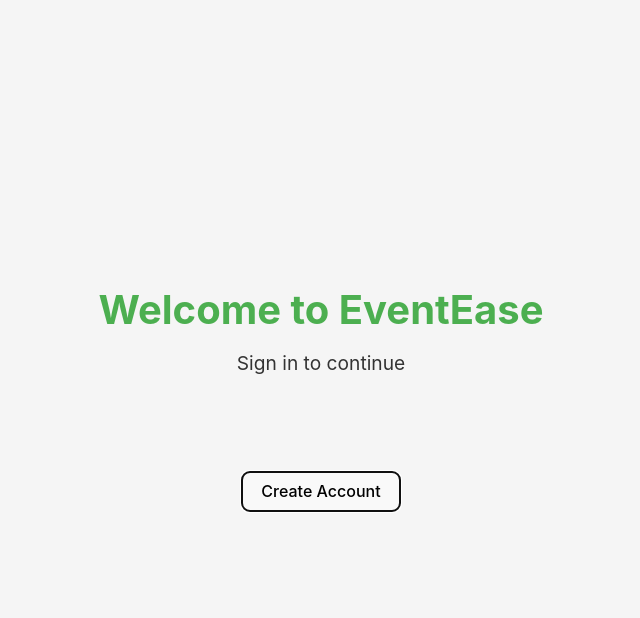
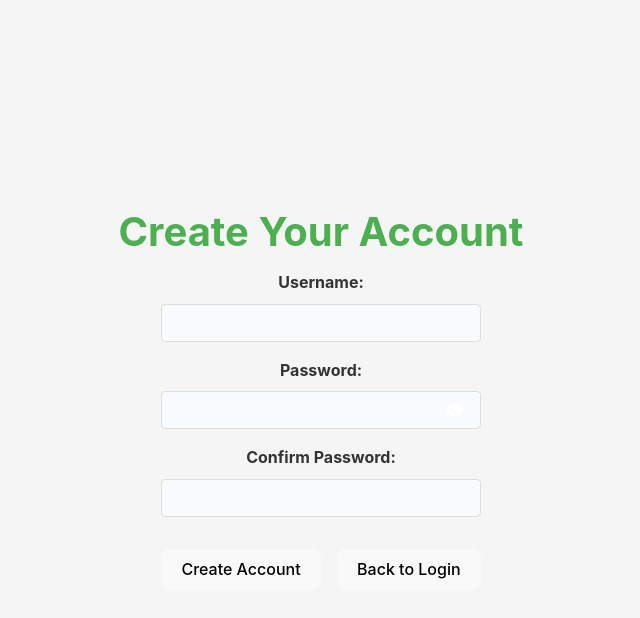
Before and after one commit to treyguinn02/EventEaseFork, a React (Vite) app: page / in a window 1280 px wide. Both pictures are taken after a click on the button "Create Account". Shown: the top 618 px of the page, without its empty margins (319-959 px from the left). Built offline with nearby package versions, Linux system fonts and the light colour scheme.

Commit message:
Add files via upload

```diff
--- a/src/App.jsx
+++ b/src/App.jsx
@@ -8,6 +8,7 @@
 import GuestManagement from './components/GuestManagement';
 import Documentation from './components/Documentation';
 import Login from './components/Login';
+import AccountCreation from './components/AccountCreation';
 import User from './components/User';
 import { projectService, taskService } from './services/api';
 
@@ -22,9 +23,9 @@
   const [events, setEvents] = useState([]);
   const [activeProject, setActiveProject] = useState(null);
   const [projects, setProjects] = useState([]);
-  const [loading, setLoading] = useState(true);
-  const [user, setUser] = useState(null); // State to track the logged-in user
+  const [loading, setLoading] = useState(true);  const [user, setUser] = useState(null); // State to track the logged-in user
   const [usingMockData, setUsingMockData] = useState(false);
+  const [showAccountCreation, setShowAccountCreation] = useState(false); // State to track if account creation page is active
 
   // Add guests state for persistent guest management
   const [guests, setGuests] = useState([
@@ -275,17 +276,33 @@
         return <Home setActiveTab={setActiveTab}/>;
     }
   };
-
-  // If the user is not logged in, show the Login screen
+  // If the user is not logged in, show the Login screen or Account Creation
   if (!user) {
+    if (showAccountCreation) {
+      return (
+        <AccountCreation
+          onAccountCreated={() => {
+            // After account creation, redirect to Home page by setting the user
+            // In a real app, you would save user data returned from your backend
+            const tempUserData = { profile: { name: 'New User' }, token: 'temp-token' };
+            setUser(tempUserData);
+            localStorage.setItem('user', JSON.stringify(tempUserData)); // Persist login
+            setActiveTab('Home');
+          }}
+          onCancel={() => setShowAccountCreation(false)} // Allow going back to login
+        />
+      );
+    } else {
       return (
         <Login
           onLoginSuccess={(userData) => {
             setUser(userData);
             localStorage.setItem('user', JSON.stringify(userData)); // Persist login
           }}
+          onSignup={() => setShowAccountCreation(true)} // Show account creation when signup is clicked
         />
       );
+    }
   }
 
   return (
--- a/src/components/AccountCreation/index.jsx
+++ b/src/components/AccountCreation/index.jsx
@@ -1,13 +1,17 @@
 import React, { useState } from 'react';
 import './styles.css';
 
-const AccountCreation = () => {
+const AccountCreation = ({ onAccountCreated, onCancel }) => {
   const [showPassword, setShowPassword] = useState(false);
   const [password, setPassword] = useState('');
   const [confirmPassword, setConfirmPassword] = useState('');
-
+  const [username, setUsername] = useState('');
   const togglePasswordVisibility = () => {
     setShowPassword((prevState) => !prevState);
+  };
+
+  const handleUsernameChange = (e) => {
+    setUsername(e.target.value);
   };
 
   const handlePasswordChange = (e) => {
@@ -20,13 +24,37 @@
 
   const isPasswordMatch = password === confirmPassword;
 
+  const handleSubmit = (e) => {
+    e.preventDefault();
+
+    // Form validation
+    if (!username || !password || !isPasswordMatch) {
+      alert('Please fill all fields and make sure passwords match');
+      return;
+    }
+
+    // In a real app, you would send this data to your backend
+    console.log('Account created with username:', username);
+
+    // Call the callback to navigate to the Home page
+    if (onAccountCreated) {
+      onAccountCreated();
+    }
+  };
   return (
     <div className="account-creation-container">
       <h1>Create Your Account</h1>
-      <form>
+      <form onSubmit={handleSubmit}>
         <div className="form-group">
           <label htmlFor="username">Username:</label>
-          <input type="text" id="username" name="username" required />
+          <input
+            type="text"
+            id="username"
+            name="username"
+            value={username}
+            onChange={handleUsernameChange}
+            required
+          />
         </div>
         <div className="form-group">
           <label htmlFor="password">Password:</label>
@@ -80,14 +108,22 @@
             value={confirmPassword}
             onChange={handleConfirmPasswordChange}
             required
-          />
-          {!isPasswordMatch && confirmPassword && (
+          />          {!isPasswordMatch && confirmPassword && (
             <p className="error-message">Passwords do not match</p>
           )}
         </div>
-        <button type="submit" disabled={!isPasswordMatch}>
-          Create Account
-        </button>
+        <div className="form-actions">
+          <button type="submit" className="create-button" disabled={!isPasswordMatch}>
+            Create Account
+          </button>
+          <button
+            type="button"
+            className="cancel-button"
+            onClick={onCancel}
+          >
+            Back to Login
+          </button>
+        </div>
       </form>
     </div>
   );
```
Lines whose indentation alone changed are shown as unchanged.
